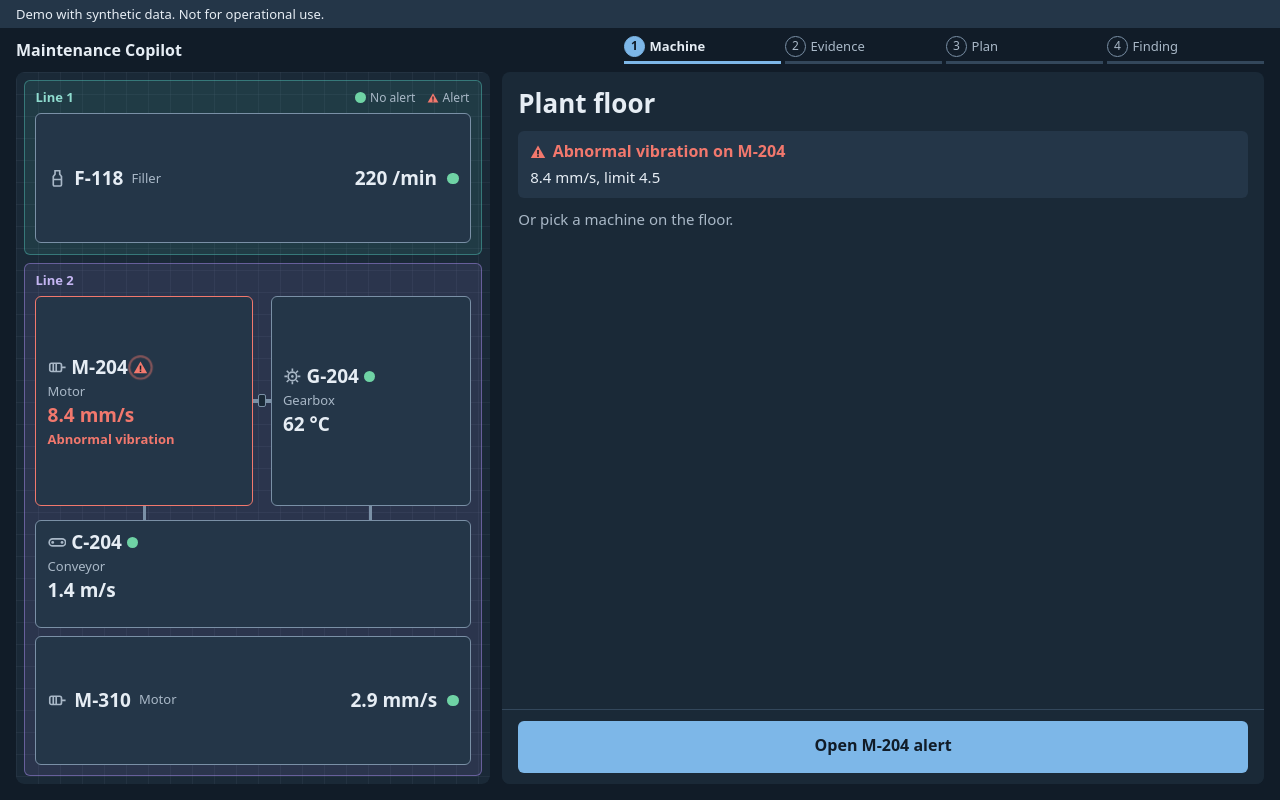
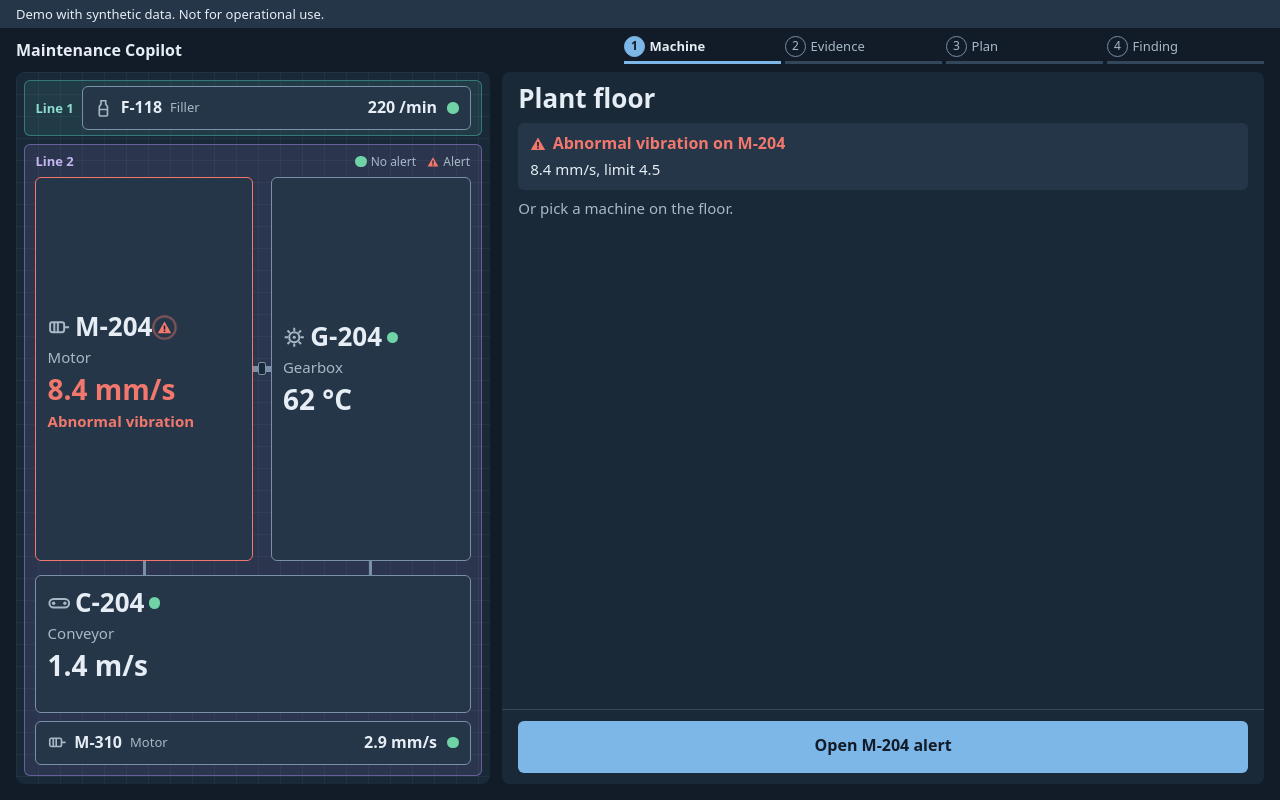
Before and after one commit to Dorbluv/Treedis-assignment, a React (Vite) app: page / in a window 1280 px wide. Built offline with nearby package versions, Linux system fonts and the light colour scheme.

Commit message:
Make Line 1 a strip and focus the floor on the drive train
Co-Authored-By: Claude Opus 5.5 <noreply@anthropic.com>

```diff
--- a/src/components/PlantFloor.tsx
+++ b/src/components/PlantFloor.tsx
@@ -106,20 +106,27 @@ export function PlantFloor({ selectedId }: { selectedId: string | null }) {
 
   return (
     <div className="floor">
-      {lines.map((line) => {
+      {lines.map((line, index) => {
         const top = assets.filter((asset) => asset.line === line && asset.parentId === null);
+        const assemblies = top.filter(isParent);
         return (
-          <section className={`zone zone-${line}`} key={line} aria-label={`Line ${line}`}>
+          <section
+            className={`zone zone-${line}${assemblies.length === 0 ? ' zone-strip' : ''}`}
+            key={line}
+            aria-label={`Line ${line}`}
+          >
             <h2 className="zone-name">Line {line}</h2>
-            {top.filter(isParent).map((asset) => <Assembly belt={asset} selected={selected} key={asset.id} />)}
+            {index === lines.length - 1 && (
+              <p className="legend">
+                <span><span className="status-dot" /> No alert</span>
+                <span><AlertMark /> Alert</span>
+              </p>
+            )}
+            {assemblies.map((asset) => <Assembly belt={asset} selected={selected} key={asset.id} />)}
             {top.filter((asset) => !isParent(asset)).map((asset) => <Machine asset={asset} selected={selected} row key={asset.id} />)}
           </section>
         );
       })}
-      <p className="legend">
-        <span><span className="status-dot" /> No alert</span>
-        <span><AlertMark /> Alert</span>
-      </p>
     </div>
   );
 }
--- a/src/styles.css
+++ b/src/styles.css
@@ -133,14 +133,19 @@ a { color: var(--blue); }
   background-size: 22px 22px;
   border-radius: 8px;
 }
-.zone { display: flex; flex-direction: column; gap: 0.35rem; padding: 0.35rem 0.5rem 0.5rem; border-radius: 6px; }
+.zone { position: relative; display: flex; flex-direction: column; gap: 0.35rem; padding: 0.35rem 0.5rem 0.5rem; border-radius: 6px; }
+.zone-strip { flex-direction: row; align-items: center; gap: 0.6rem; padding: 0.3rem 0.5rem; }
+.zone-strip .zone-name { flex: none; }
+.zone-strip .machine { flex: 1 1 0; min-width: 0; width: auto; }
+.zone-strip .machine.machine-row { flex-wrap: nowrap; }
+.machine-value { white-space: nowrap; }
 .zone-1 { background: var(--zone-1); border: 1px solid var(--zone-1-line); }
 .zone-2 { background: var(--zone-2); border: 1px solid var(--zone-2-line); }
 .zone-name { font-size: var(--size-meta); font-weight: 600; }
 .zone-1 .zone-name { color: var(--zone-1-text); }
 .zone-2 .zone-name { color: var(--zone-2-text); }
 
-.legend { position: absolute; top: 0.72rem; right: 1rem; display: flex; gap: 0.7rem; color: var(--muted); font-size: 0.75rem; }
+.legend { position: absolute; top: 0.35rem; right: 0.55rem; display: flex; gap: 0.7rem; color: var(--muted); font-size: 0.75rem; }
 .legend > span { display: inline-flex; align-items: center; gap: 0.25rem; }
 
 .machine {
@@ -281,7 +286,6 @@ section { display: flex; flex-direction: column; gap: 0.45rem; }
 }
 
 .note-line { color: var(--muted); }
-.text-button { padding: 0; border: 0; background: none; color: var(--blue); font: inherit; text-align: left; text-decoration: underline; cursor: pointer; }
 .tap-link { overflow-wrap: anywhere; }
 
 /* Collapsed evidence groups */
@@ -307,8 +311,6 @@ section { display: flex; flex-direction: column; gap: 0.45rem; }
 @container (min-width: 480px) {
   .group-preview { flex: 1 1 0; padding-left: 0.4rem; text-align: right; }
 }
-.scroll-anchor:focus { outline: none; }
-
 .rows { display: flex; flex-direction: column; padding-bottom: 0.35rem; }
 .row {
   display: flex;
@@ -424,7 +426,7 @@ mark { padding: 0 0.2em; background: var(--raised); border-bottom: 2px solid var
 /* Phone: every tap target reaches 44px. */
 @media (max-width: 767.98px) {
   html { scrollbar-gutter: stable; }
-  .source-link, .text-button { display: inline-flex; align-items: center; min-height: 44px; }
+  .source-link { display: inline-flex; align-items: center; min-height: 44px; }
   .cause { gap: 0.15rem; }
   /* Links inside a line of text extend their target without disturbing the line spacing. */
   .wordmark, .tap-link.solo, .check .tap-link, .note-links .tap-link { position: relative; }
@@ -452,14 +454,16 @@ mark { padding: 0 0.2em; background: var(--raised); border-bottom: 2px solid var
   /* The floor fills the panel, and machines share out the height. */
   .floor { height: 100%; min-height: 100%; gap: 0.5rem; padding: 0.5rem; container-type: inline-size; }
   .zone { padding: 0.5rem 0.65rem 0.65rem; gap: 0.5rem; }
-  .zone-1 { flex: 1 1 0; }
-  .zone-2 { flex: 3.2 1 0; }
-  .zone > .machine-row { flex: 1 1 0; }
-  .assembly { flex: 3 1 0; gap: 0.9rem; min-height: 0; }
+  /* Line 1 is a short strip. Line 2 takes the rest, and its drive train takes most of that. */
+  .zone-strip { flex: none; padding: 0.3rem 0.65rem; }
+  .zone:not(.zone-strip) { flex: 1 1 0; min-height: 0; }
+  .zone:not(.zone-strip) > .machine-row { flex: none; }
+  .assembly { flex: 1 1 0; gap: 0.9rem; min-height: 0; }
   .drive { flex: 1 1 0; min-height: 0; }
   .stem { bottom: -0.9rem; height: 0.9rem; }
-  .belt { flex: none; min-height: 84px; }
-  .belt-track { height: 12px; }
+  .belt { flex: none; min-height: 96px; }
+  .belt-track { height: 16px; }
+  .shaft { height: 6px; }
   .machine { padding: 0.5rem 0.7rem; gap: 0.15rem; }
   .machine-id { font-size: 1.1875rem; }
   .machine-desc { font-size: var(--size-meta); }
@@ -467,8 +471,17 @@ mark { padding: 0 0.2em; background: var(--raised); border-bottom: 2px solid var
   .machine-alert-text { font-size: var(--size-meta); }
   .type-icon { width: 1.25em; height: 1.25em; }
   .status-dot { width: 0.7rem; height: 0.7rem; }
-  .legend { top: 1.05rem; right: 1.3rem; }
+  .legend { top: 0.5rem; right: 0.7rem; }
+  .machine.machine-row { min-height: 44px; padding: 0.25rem 0.7rem; }
+  .machine-row .machine-id, .machine-row .machine-value { font-size: var(--size-lead); }
+  @container (min-width: 420px) {
+    .assembly .machine-id { font-size: 1.625rem; }
+    .assembly .machine-value { font-size: 1.75rem; }
+    .assembly .machine-desc, .assembly .machine-alert-text { font-size: var(--size-body); }
+    .assembly .type-icon { width: 1.5em; height: 1.5em; }
+  }
   @container (max-width: 340px) {
+    .zone-strip .machine-desc { display: none; }
     .machine { padding: 0.45rem 0.5rem; }
     .machine-id { font-size: var(--size-lead); }
     .machine-value { font-size: var(--size-lead); }
@@ -479,7 +492,9 @@ mark { padding: 0 0.2em; background: var(--raised); border-bottom: 2px solid var
   .machine-header { display: none; }
   .panel-col { min-height: 0; min-width: 0; }
   .work-panel { display: flex; flex-direction: column; height: 100%; overflow: hidden; }
-  .work-body { flex: 1; min-height: 0; overflow-y: auto; padding: 1rem; }
+  .work-body { flex: 1; min-height: 0; overflow-y: auto; gap: 0.5rem; padding: 0.7rem 1rem; }
+  .work-body section { gap: 0.3rem; }
+  .group summary { min-height: 40px; padding: 0.15rem; }
   .action-bar { position: static; padding: 0; }
   .action-inner { padding: 0.7rem 1rem; }
 }
```
Also changed, not shown: 1 other file (tests, documents, lock files or other folders).
